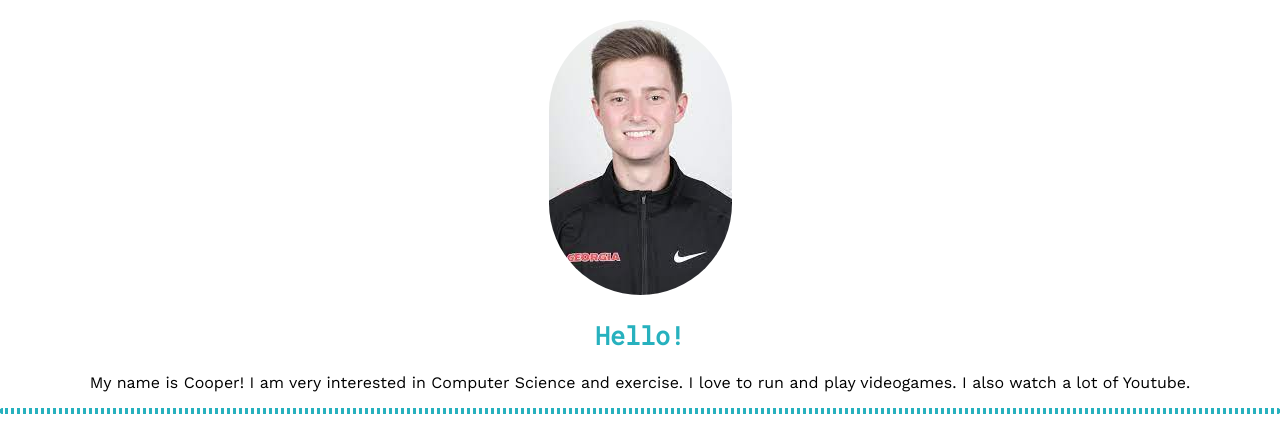
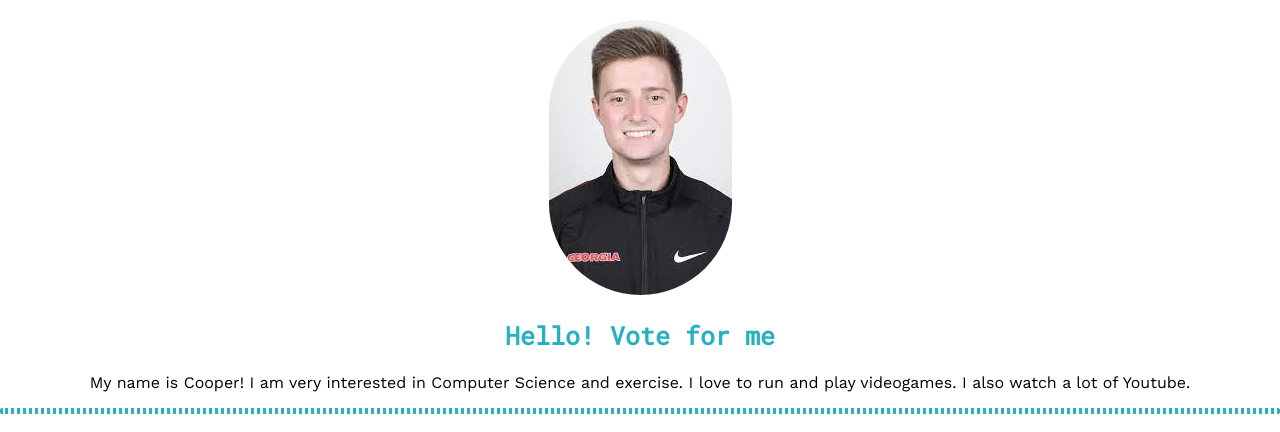
Before and after one commit to cooper-bocko-uga/cv, a plain HTML site: page index.html in a window 1280 px wide. Shown: the part 353-785 px from the top of the page. Drawn offline with nearby package versions, Linux system fonts and the light colour scheme; a web font is replaced by a local one.

Commit message:
vote for me

```diff
--- a/index.html
+++ b/index.html
@@ -23,7 +23,7 @@
 
     <div class="page2">
         <img src="images/cooperheadshot.jpeg" alt="headshot" heigth="200" class="headshot">
-        <h2 class="welcome">Hello!</h2>
+        <h2 class="welcome">Hello! Vote for me</h2>
         <p class="description">My name is Cooper! I am very interested in Computer Science and exercise. I love to run and play videogames. I also watch a lot of Youtube.</p>
         <hr>
 
```
